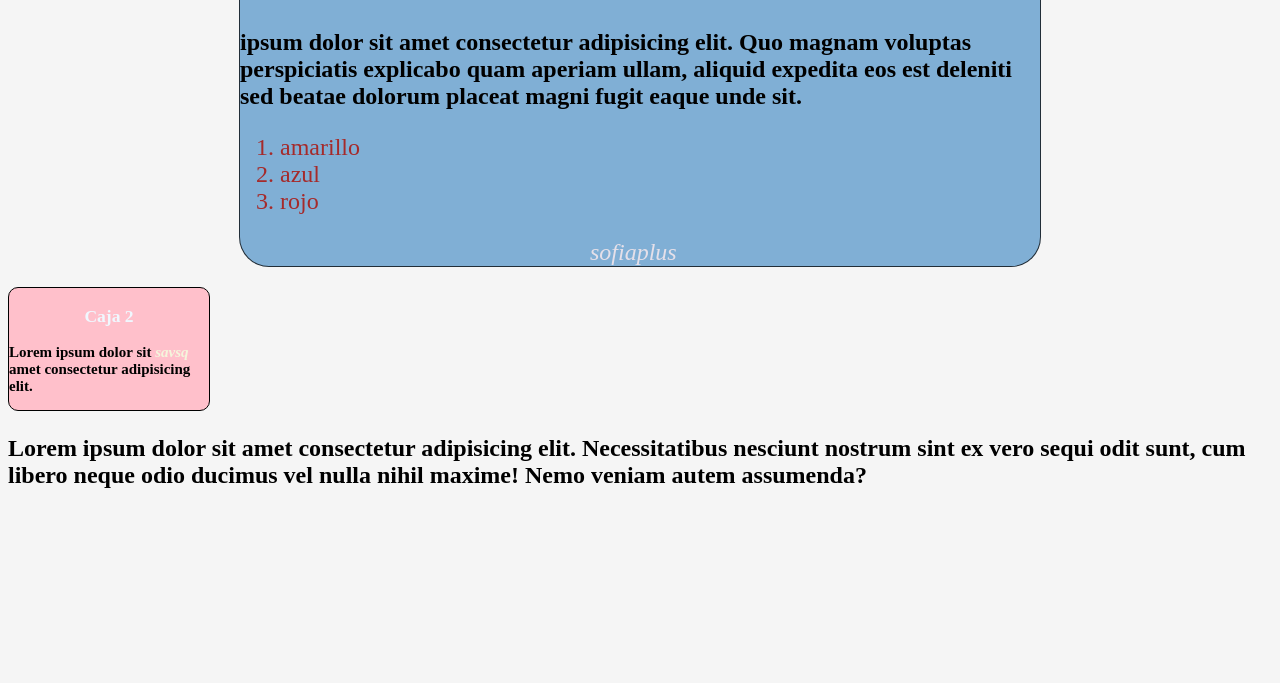
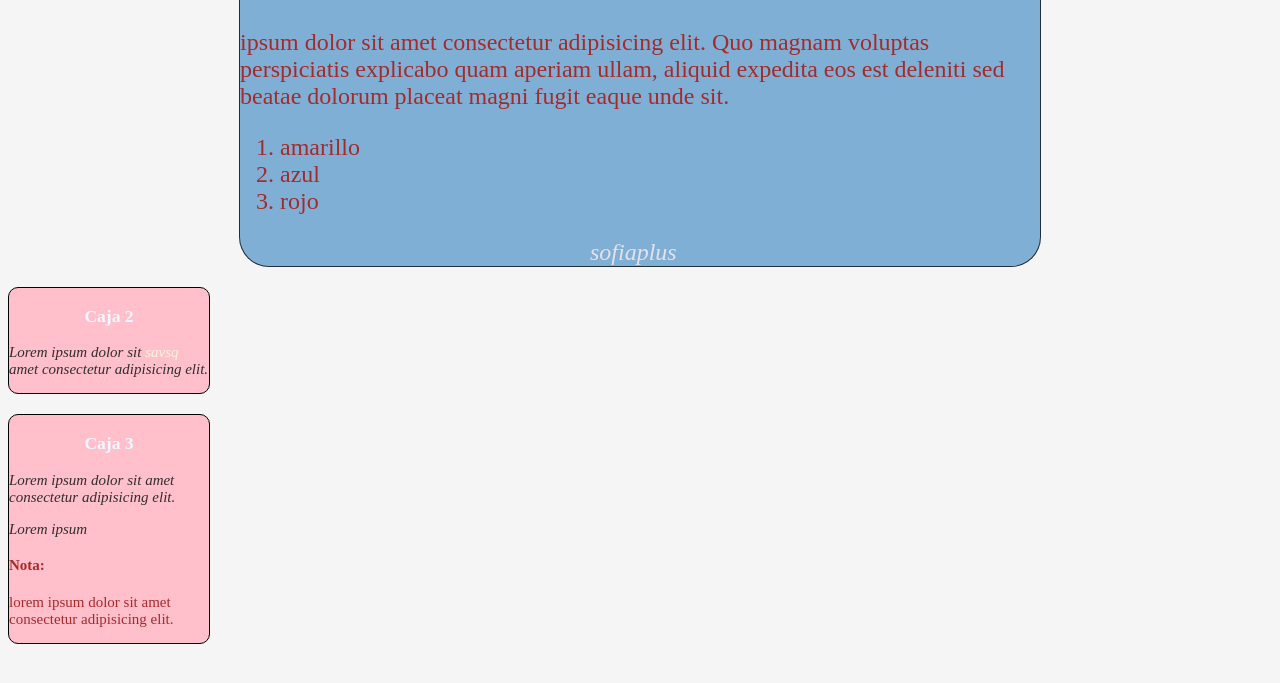
Before and after one commit to valentinaserrano20/Trabajo-css, a plain HTML site: page index.html in a window 1280 px wide. Shown: the part 99-782 px from the top of the page. Drawn offline with Linux system fonts and the light colour scheme.

Commit message:
carpeta punto b

```diff
--- a/index.html
+++ b/index.html
@@ -29,8 +29,15 @@
       </p>
     </div>
 
-    <div>
-        <p>Lorem ipsum dolor sit amet consectetur adipisicing elit. Necessitatibus nesciunt nostrum sint ex vero sequi odit sunt, cum libero neque odio ducimus vel nulla nihil maxime! Nemo veniam autem assumenda?</p>
+    <div class = "box3">
+       <h3>Caja 3</h3>
+        <p>Lorem ipsum dolor sit amet consectetur adipisicing elit. </p>
+        <p>Lorem ipsum</p>
+        <section>
+          <h4>Nota:</h4>
+          <p>lorem ipsum dolor sit amet consectetur adipisicing elit.
+          </p>
+      </section>
     </div>
   </body>
 </html>
--- a/styles.css
+++ b/styles.css
@@ -11,10 +11,6 @@ body {
     width: 800px;
     margin: auto;
     margin-bottom: 20px;
-  }
-div p {
-    color: black ;
-    font-weight: bold;
   }
 
   .box1 h1 {
@@ -32,6 +28,7 @@ div p {
     width: 200px;
     border-radius: 10px;
     font-size: 15px;
+    margin-bottom: 20px;
   }
   div a {
     color: beige;
@@ -43,3 +40,18 @@ div p {
     color: aliceblue;
     text-align: center;
   }
+  .box3 {
+    background-color:pink;
+    border: solid 0.5px black;
+    border-radius: 10px;
+    width: 200px;
+    font-size: 15px;
+  }
+  .box3 h3 {
+    color: aliceblue;
+    text-align: center;
+  }
+  h3~p {
+    font-style: italic;
+    color: rgb(49, 46, 46);
+  }
```
Also changed, not shown: trabajob/index2b.html (added, +28 -0 lines), trabajob/style2b.css (added, +40 -0 lines).
